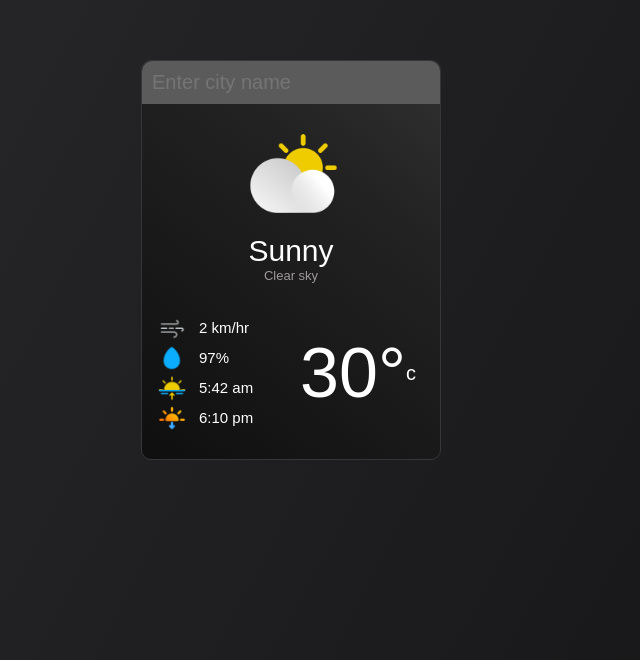
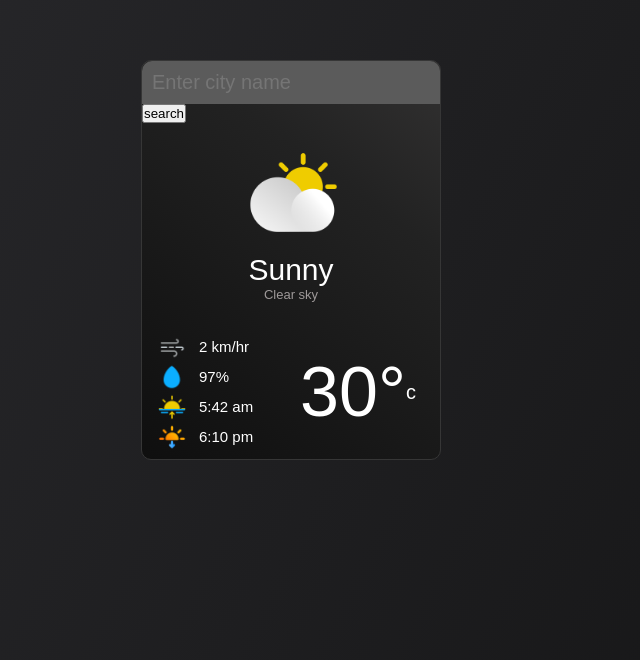
Before and after one commit to surya-situ/RealTime_weather-, a plain HTML site: page weather.html in a window 1280 px wide. Shown: the part 140-800 px from the top of the page, without its empty margins (349-989 px from the left). Drawn offline with Linux system fonts and the light colour scheme.

Commit message:
modifing input section

```diff
--- a/weather.html
+++ b/weather.html
@@ -6,16 +6,20 @@
     <meta name="viewport" content="width=device-width, initial-scale=1.0">
     <title>Real-time weather</title>
     <link rel="stylesheet" href="weather.css">
+    <script defer src="weather.js"></script>
 </head>
 <body>
 
     <main class="main">
         <div class="card">
             <div>
-                <form>
+
+                <div class="input-section">
                     <input type="text" class="input" placeholder="Enter city name">
-                </form>
+                    <button type="submit" class="submit-btn">search</button>
+                </div>
 
+                <div class="weather-display">
                     <div class="icon-center">
                         <img src="imgs/icon.png" alt="" class="image">
                         <p class="weather-text-prime">sunny</p>
@@ -33,6 +37,7 @@
                     </div>
                 </div>
             </div>
+        </div>
     </main>
 
 </body>
```
Lines whose indentation alone changed are shown as unchanged.
